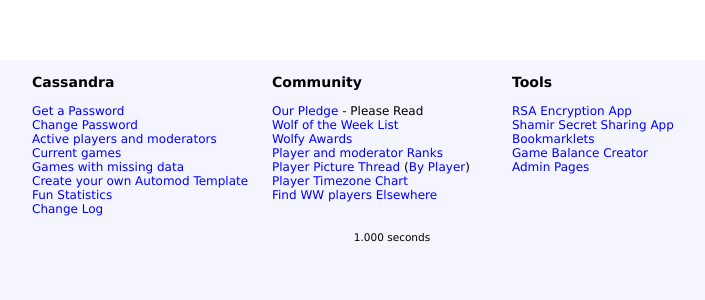
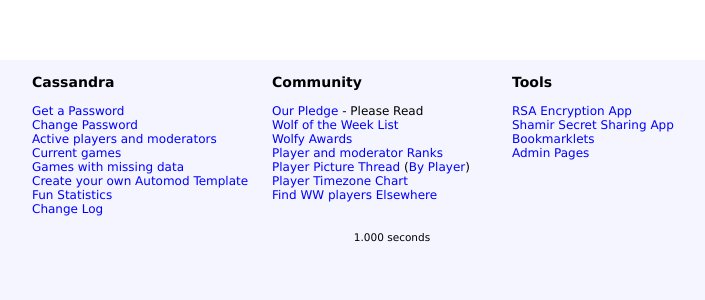
Before and after one commit to CassandraWerewolf/CassandraWeb, a PHP site: template werewolf/templates/shared/footer.php in a window 1280 px wide. Shown: the top 300 px of the page, without its empty margins (248-953 px from the left). Run offline with PHP 8.4, Linux system fonts and the light colour scheme; the template is opened without the code that fills it, so the values that code supplies are empty.

Commit message:
Remove balance tool from footer links

```diff
--- a/werewolf/templates/shared/footer.php
+++ b/werewolf/templates/shared/footer.php
@@ -40,7 +40,6 @@
             <li><a href='/tools/rsa/'>RSA Encryption App</a></li>
             <li><a href='/tools/shamir/'>Shamir Secret Sharing App</a></li>
             <li><a href='/tools/bookmarklets/'>Bookmarklets</a></li>
-            <li><a href='/balance/'>Game Balance Creator</a></li>
             <li><a href='/admin/'>Admin Pages</a></li>
           </ul>
         </div>
```
